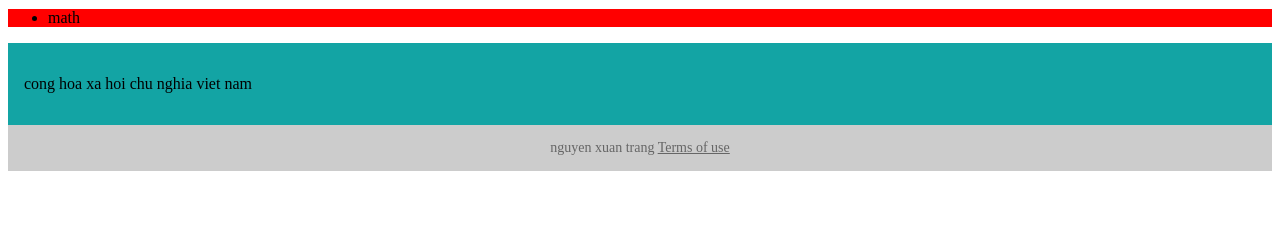
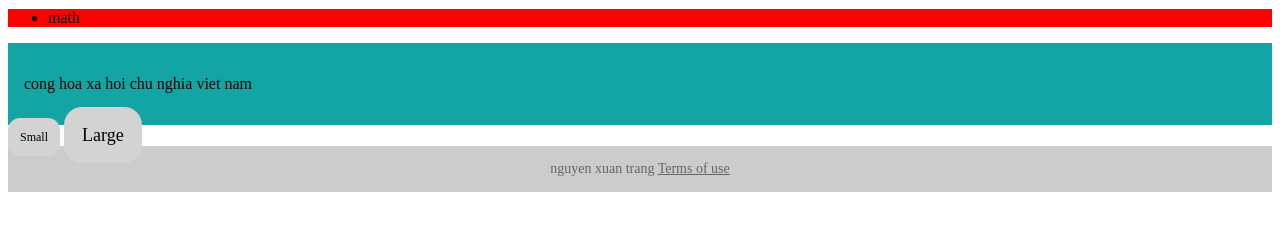
Before and after one commit to xuantrangk54/learn-css-deep, a plain HTML site: page index.html in a window 1280 px wide. Shown: the part 98-328 px from the top of the page. Drawn offline with Linux system fonts and the light colour scheme.

```diff
--- a/index.html
+++ b/index.html
@@ -30,6 +30,10 @@
         <p>cong hoa xa hoi chu nghia viet nam</p>
      </div>
 
+     <span class="box box-small">Small</span>
+     <span class="box box-large">Large</span>
+
+
      <footer class="footer">
         nguyen xuan trang
         <a href="/terms-of-use">Terms of use</a>
--- a/styles.css
+++ b/styles.css
@@ -1,3 +1,18 @@
+.box {
+    padding: 1em;
+    background-color: lightgray;
+    border-radius: 1em;
+}
+
+.box-small  {
+    font-size: 12px;
+}
+
+.box-large {
+    font-size: 18px;
+}
+
+
 h1 {
     color: #2f4f4f;
     margin-bottom: 15px;
```
